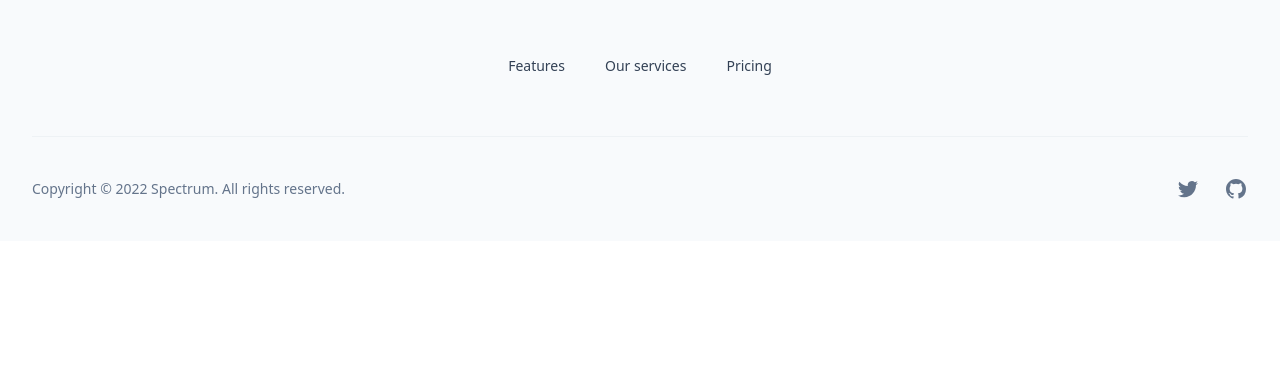
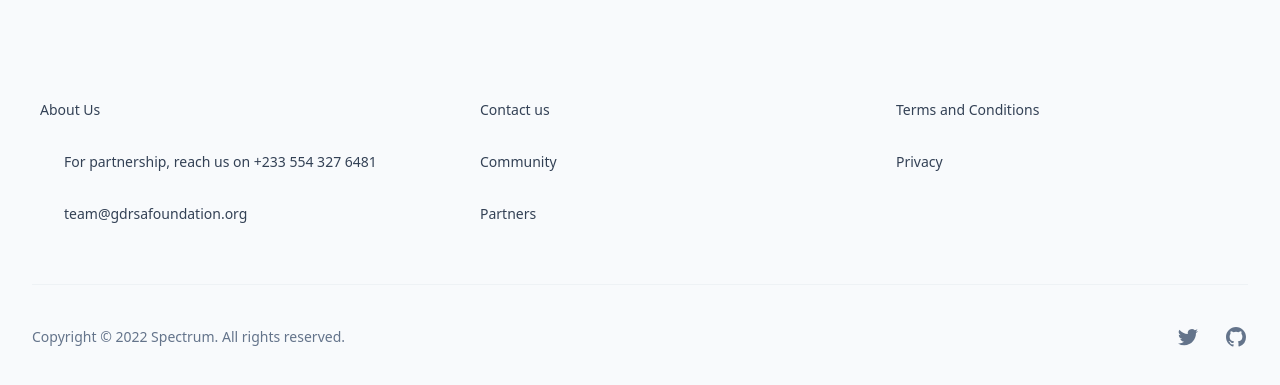
Before and after one commit to kirsten-tay/spectrum-iot, a Next.js app: page /Homepage in a window 1280 px wide. Shown: the part 1920-2305 px from the top of the page. Before the commit the page ends 2161 px from the top, so only its background shows below. Built offline with nearby package versions, Linux system fonts and the light colour scheme.

Commit message:
updated our services and footer

```diff
--- a/src/Footer.jsx
+++ b/src/Footer.jsx
@@ -8,27 +8,70 @@ export function Footer() {
       <Container>
         <div className="py-16">
           <nav className="mt-10 text-sm" aria-label="quick links">
-            <ul className="-my-1 flex justify-center space-x-6">
+
+            <ul className="flex mx-auto justify-center space-x-6 -my-1 mt-16 grid max-w-3xl grid-cols-1 gap-6 sm:gap-8 lg:mt-20 lg:max-w-none  lg:grid-cols-3">
+
               <li>
                 <Link href="#features">
                   <a className="rounded-lg px-2 py-1 text-slate-700 hover:bg-slate-100 hover:text-slate-900">
-                    Features
+                    About Us
                   </a>
+
                 </Link>
               </li>
               <li>
 
                 <Link href="#Ourservices">
                   <a className="rounded-lg px-2 py-1 text-slate-700 hover:bg-slate-100 hover:text-slate-900">
-                    Our services
+                  Contact us
                   </a>
                 </Link>
               </li>
               <li>
                 <Link href="#pricing">
                   <a className="rounded-lg px-2 py-1 text-slate-700 hover:bg-slate-100 hover:text-slate-900">
-                    Pricing
+                  Terms and Conditions
                   </a>
+                </Link>
+              </li>
+              <li>
+                <Link href="#features">
+                  <a className="rounded-lg px-2 py-1 text-slate-700 hover:bg-slate-100 hover:text-slate-900">
+                    For partnership, reach us on +233 554 327 6481
+                  </a>
+
+                </Link>
+              </li>
+              <li>
+                <Link href="#features">
+                  <a className="rounded-lg px-2 py-1 text-slate-700 hover:bg-slate-100 hover:text-slate-900">
+                  Community
+                  </a>
+
+                </Link>
+              </li>
+              <li>
+                <Link href="#features">
+                  <a className="rounded-lg px-2 py-1 text-slate-700 hover:bg-slate-100 hover:text-slate-900">
+                  Privacy
+                  </a>
+
+                </Link>
+              </li>
+              <li>
+                <Link href="#features">
+                  <a className="rounded-lg px-2 py-1 text-slate-700 hover:bg-slate-100 hover:text-slate-900">
+                   team@gdrsafoundation.org
+                  </a>
+
+                </Link>
+              </li>
+              <li>
+                <Link href="#features">
+                  <a className="rounded-lg px-2 py-1 text-slate-700 hover:bg-slate-100 hover:text-slate-900">
+                   Partners
+                  </a>
+
                 </Link>
               </li>
             </ul>
```
